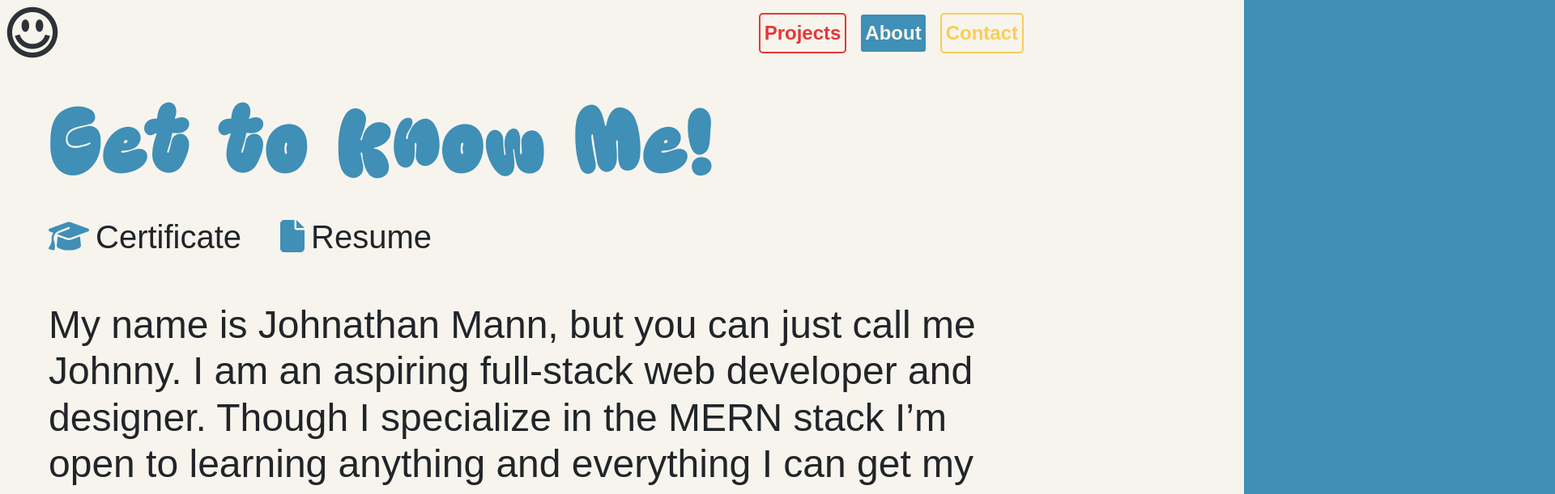
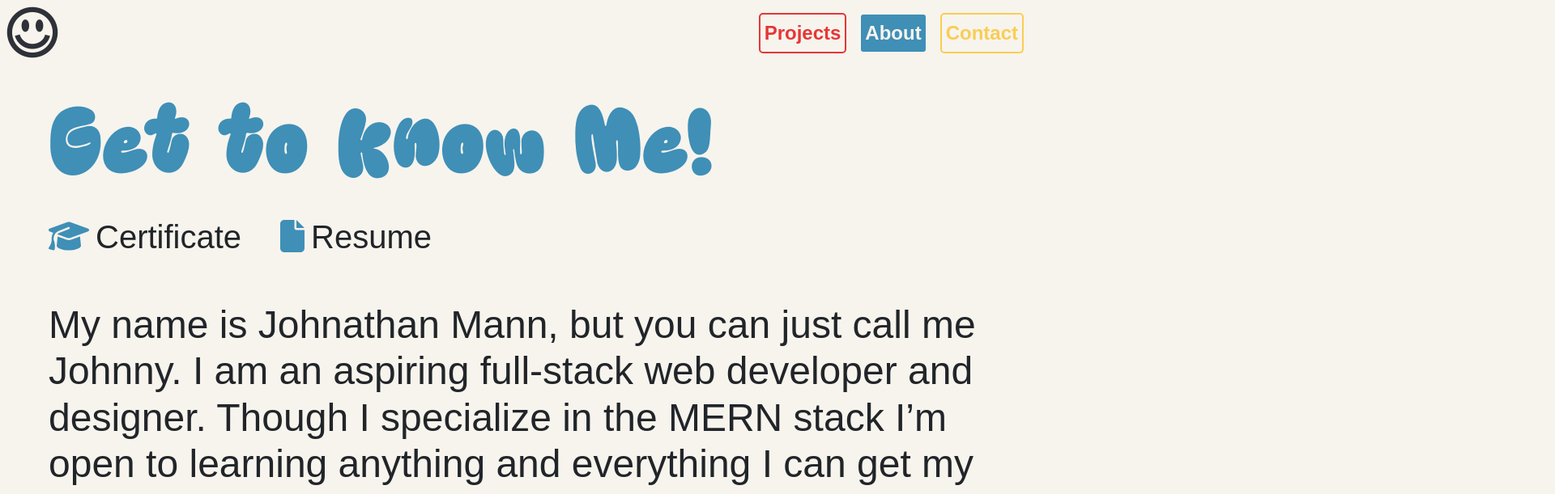
Before and after one commit to johnathanmann/jm-portfolio, a React (Create React App) app: page /#/about in a window 1280 px wide. Shown: the top 611 px of the page at 81% size, 1920 px wide, since content can reach past the window. Built offline with nearby package versions, Linux system fonts and the light colour scheme; a web font is replaced by a local one.

Commit message:
Hide overflow on about page

```diff
--- a/src/styles/about.css
+++ b/src/styles/about.css
@@ -1,5 +1,5 @@
-body{
-    overflow-x: hidden;
+#about{
+    overflow-x: hidden !important;
     position:relative;
 }
 
```
